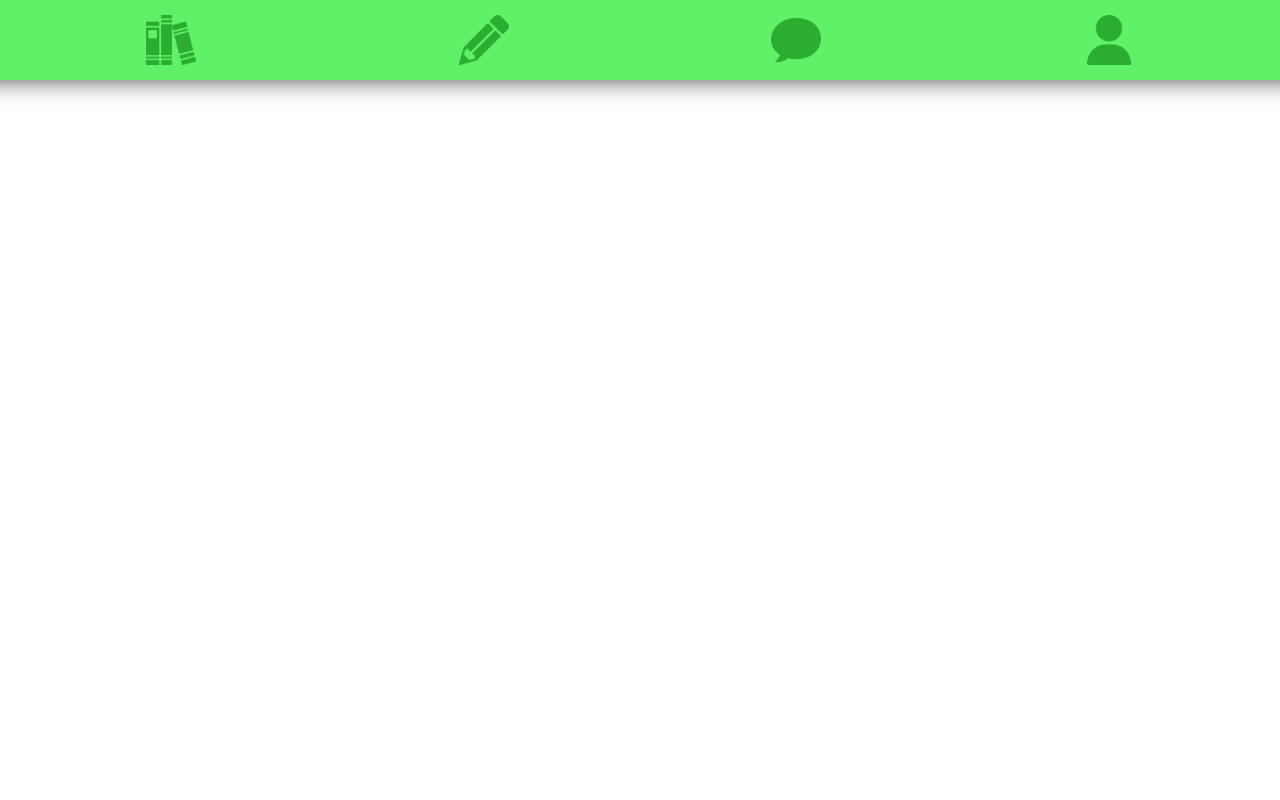
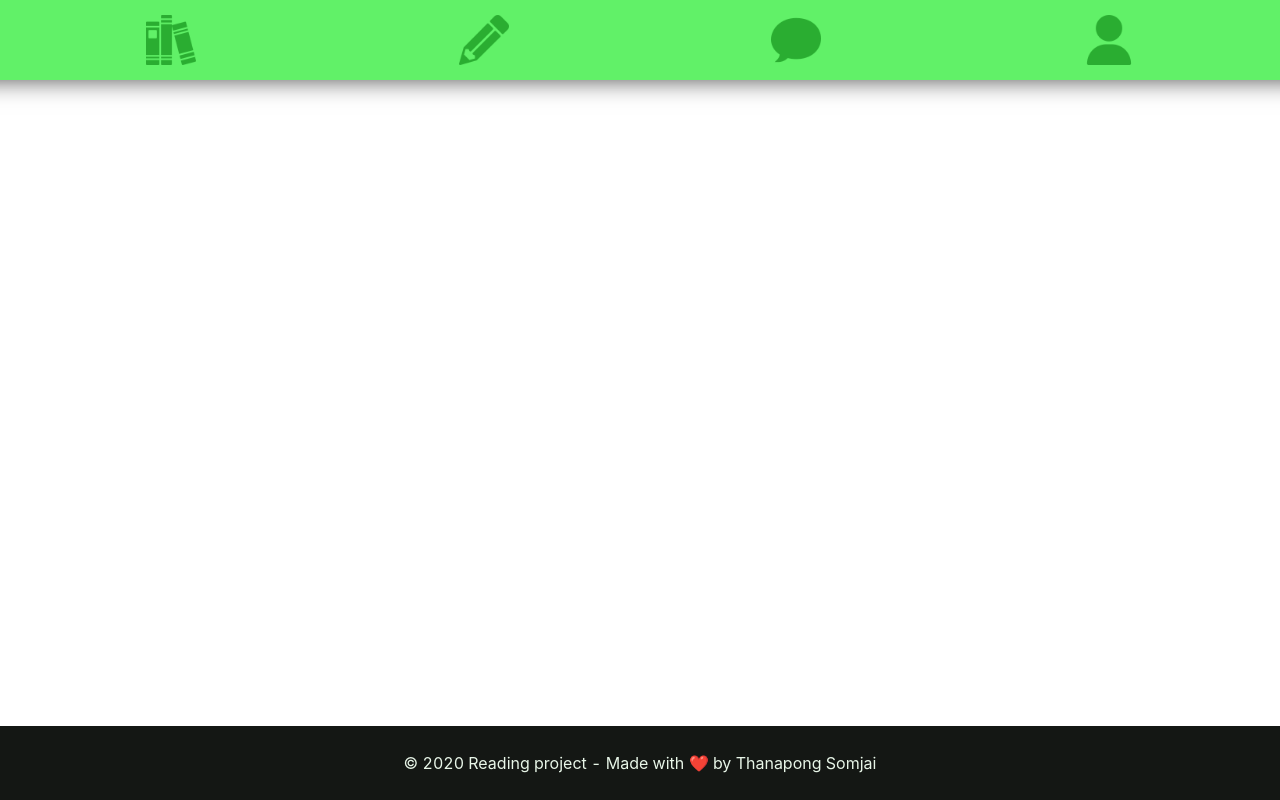
Before and after one commit to thanapongsj1996/reading-project-frontend, a React (Create React App) app: page / in a window 1280 px wide. Built offline with nearby package versions, Linux system fonts and the light colour scheme.

Commit message:
add Footer.js

```diff
--- a/src/assets/styles/color.js
+++ b/src/assets/styles/color.js
@@ -1,9 +1,12 @@
 const color = {
     text: {
-        black: '#282727'
+        black: '#282727',
+        green: '#2EAB34',
+        white: '#E8F6E8'
     },
     bg: {
-        green: '#61F168'
+        green: '#61F168',
+        black: '#141714'
     },
     icon: {
         green: '#2EAB34'
--- /dev/null
+++ b/src/components/Organisms/Footer.js
@@ -0,0 +1,30 @@
+import React from 'react'
+
+// Styles
+import styled from 'styled-components';
+import color from '../../assets/styles/color'
+
+const Footer = () => {
+
+    const Footer = styled.footer`
+        position: fixed;
+        left: 0;
+        bottom: 0;
+        width: 100%;
+        background-color: ${color.bg.black};
+        color: ${color.text.white};
+        padding-top: 25px;
+        padding-bottom: 25px;
+        text-align: center;
+    `
+
+
+    return (
+        <Footer>
+            © 2020 Reading project - Made with ❤️ by Thanapong Somjai
+        </Footer>
+    )
+
+}
+
+export default Footer
--- a/src/components/Organisms/index.js
+++ b/src/components/Organisms/index.js
@@ -1,3 +1,4 @@
 import Header from './Header'
+import Footer from './Footer'
 
-export { Header }
+export { Header, Footer }
--- a/src/pages/Home.js
+++ b/src/pages/Home.js
@@ -1,15 +1,17 @@
 import React from 'react'
 
 // Components
-import { Header } from '../components/Organisms'
+import { Header, Footer } from '../components/Organisms'
 
 const Home = () => {
 
     return (
         <div>
             <Header />
+            <Footer />
         </div>
     )
+
 }
 
 export default Home
```
